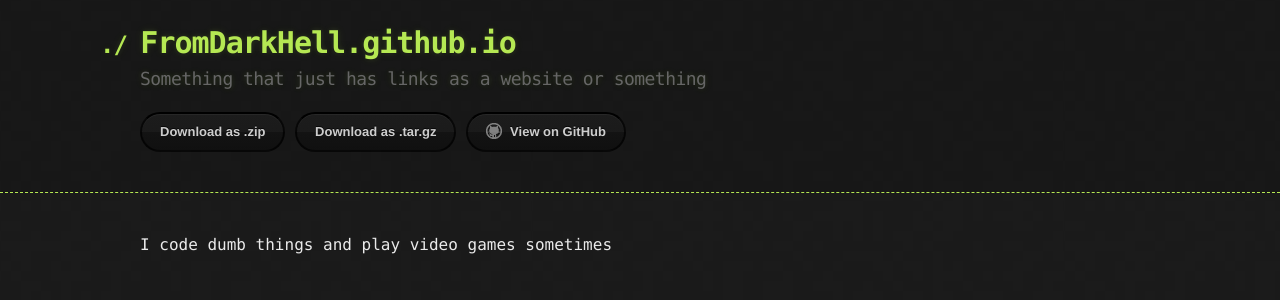
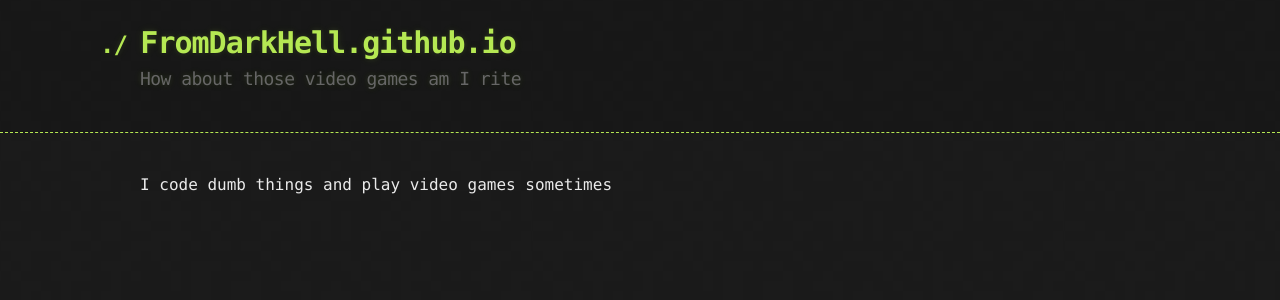
Before and after one commit to FromDarkHell/FromDarkHell.github.io, a Jekyll site: the page built from index.md, in a window 1280 px wide. Shown: the top 300 px of the page. Built offline with Jekyll 4.4.1, drawn with Linux system fonts in a browser that asks for light colours.

Commit message:
Fix up some stuffs

```diff
--- a/_config.yml
+++ b/_config.yml
@@ -5,11 +5,11 @@
 # Name of your site (displayed in the header)
 name: FromDarkHell's Screaming
 
-show_downloads: true
+show_downloads: false
 theme: jekyll-theme-hacker
 
 # Short bio or description (displayed in the header)
-description: Something that just has links as a website or something
+description: How about those video games am I rite
 
 # URL of your avatar or profile pic (you could use your GitHub profile pic)
 avatar: https://avatars0.githubusercontent.com/u/9018764?s=400&u=fc458ef7c96ec977cd5cc8d4950744bfac63c8f5&v=4
--- a/_layouts/default.html
+++ b/_layouts/default.html
@@ -15,14 +15,6 @@
       <div class="container">
         <h1>{{ site.title | default: site.github.repository_name }}</h1>
         <h2>{{ site.description | default: site.github.project_tagline }}</h2>
-
-        <section id="downloads">
-          {% if site.show_downloads %}
-            <a href="{{ site.github.zip_url }}" class="btn">Download as .zip</a>
-            <a href="{{ site.github.tar_url }}" class="btn">Download as .tar.gz</a>
-          {% endif %}
-          <a href="{{ site.github.repository_url }}" class="btn btn-github"><span class="icon"></span>View on GitHub</a>
-        </section>
       </div>
     </header>
 
```
